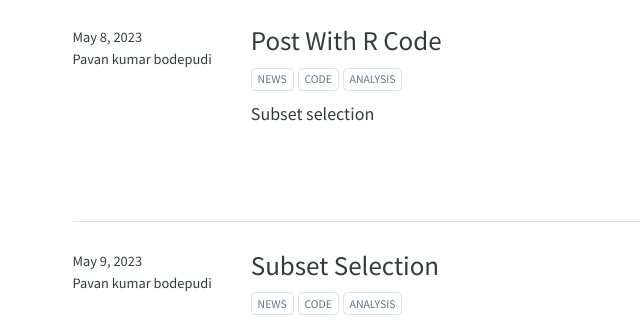
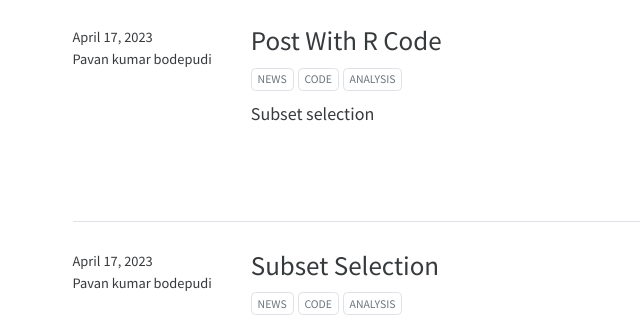
Before and after one commit to pavankumarbodepudi/pavankumarbodepudi, a plain HTML site: page index.html in a window 1280 px wide. Shown: the part 471-792 px from the top of the page, 0-640 px from the left. Drawn offline with nearby package versions, Linux system fonts and the light colour scheme.

Commit message:
changes for date

```diff
--- a/index.html
+++ b/index.html
@@ -235,7 +235,7 @@ Subset selection
 <div class="metadata">
 <a href="./posts/post-code-with-R/index.html">
 <div class="listing-date">
-May 8, 2023
+April 17, 2023
 </div>
 <div class="listing-author">
 Pavan kumar bodepudi
@@ -276,7 +276,7 @@ This is a post with executable code.
 <div class="metadata">
 <a href="./posts/subset-selection/index.html">
 <div class="listing-date">
-May 9, 2023
+April 17, 2023
 </div>
 <div class="listing-author">
 Pavan kumar bodepudi
```
